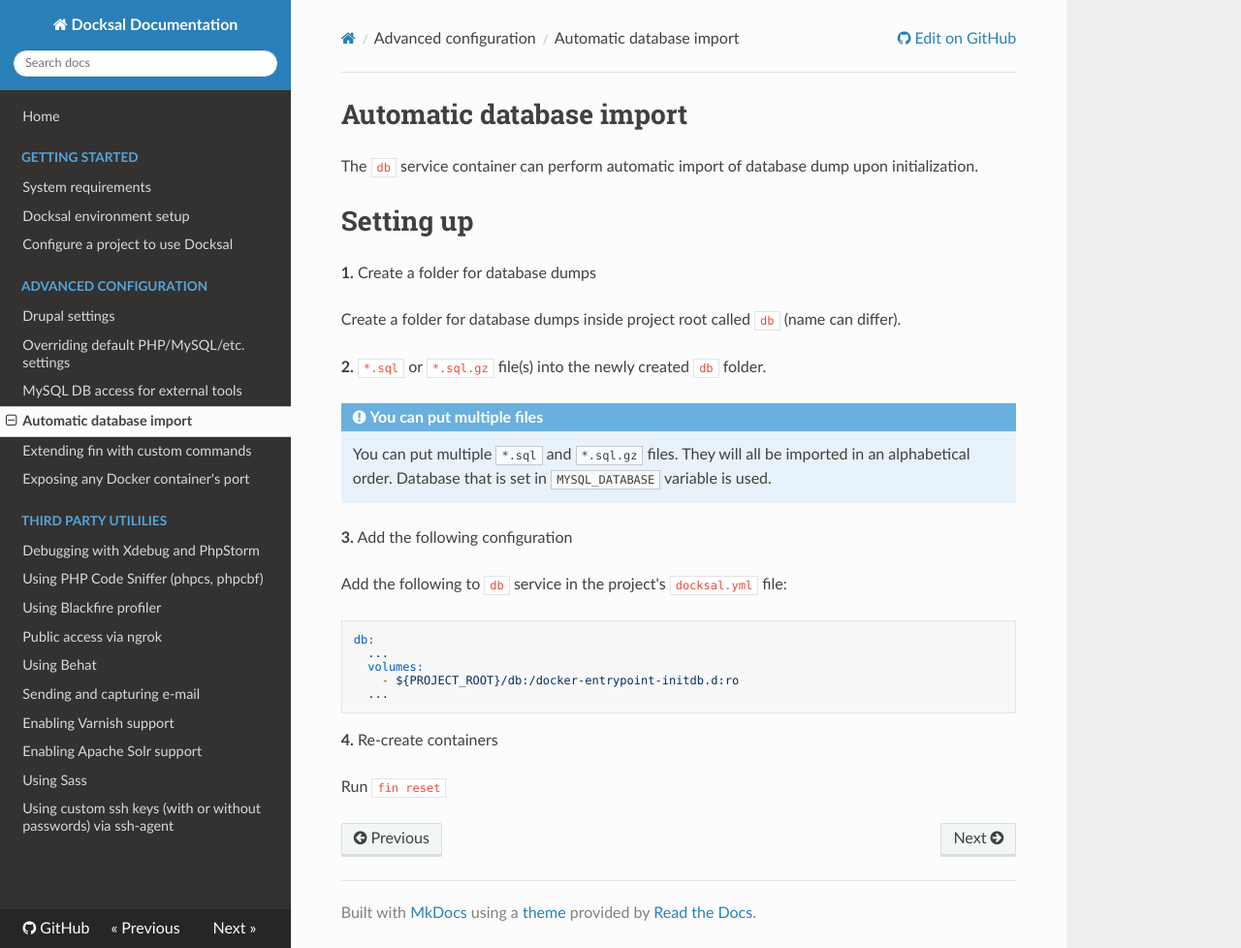
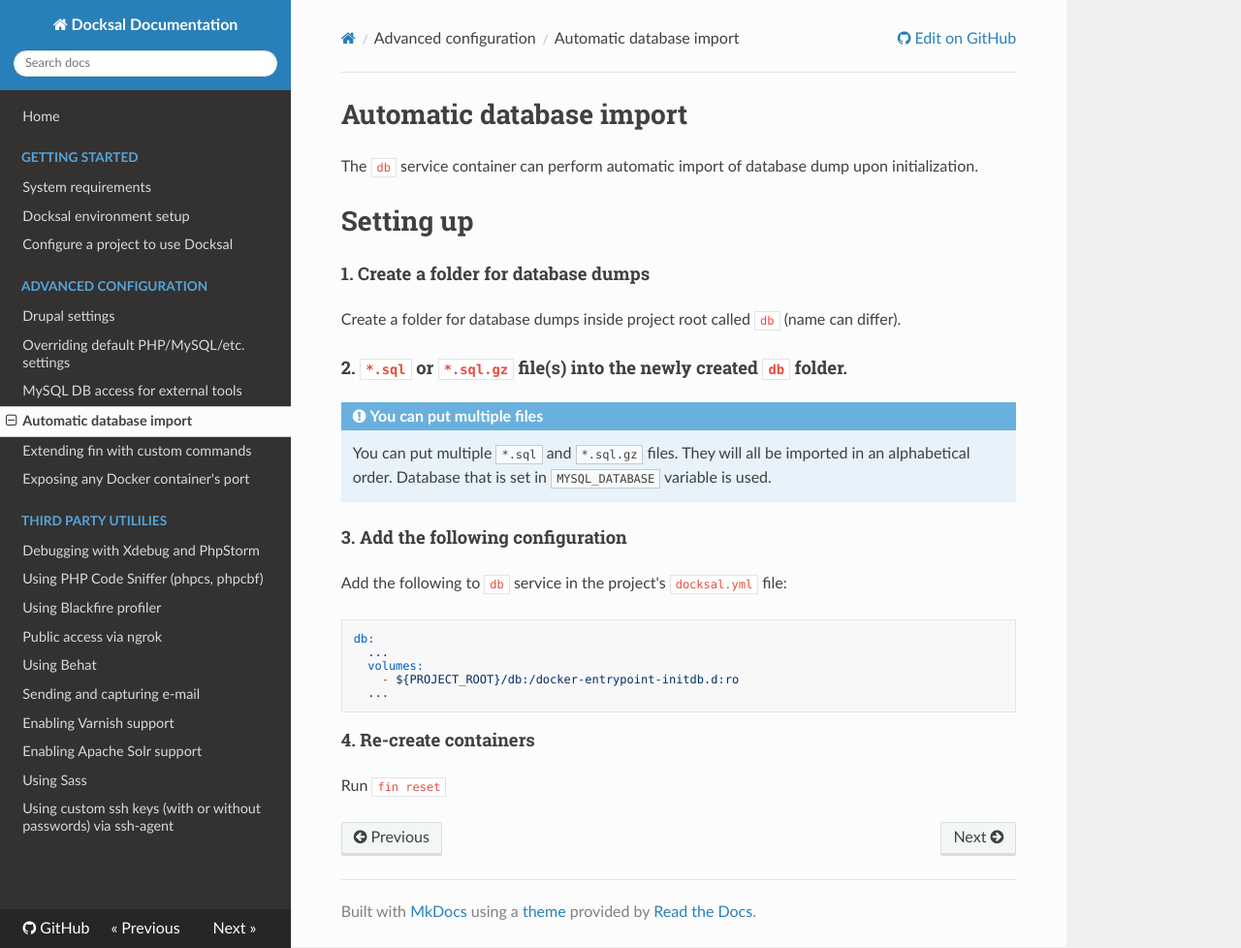
Before and after one commit to docksal/docksal, an MkDocs documentation site: the page built from docs/db-import.md, in a window 1280 px wide and 978 px high. Shown: the whole window at 97% size. Built offline with MkDocs 1.6.1, drawn with Linux system fonts in a browser that asks for light colours; nearby versions of some CDN libraries; old or Windows-style settings are respelled for this version of MkDocs.

````diff
--- a/docs/db-import.md
+++ b/docs/db-import.md
@@ -4,16 +4,16 @@ The `db` service container can perform automatic import of database dump upon in
 
 # Setting up
 
-**1.** Create a folder for database dumps
+#### 1. Create a folder for database dumps
 
 Create a folder for database dumps inside project root called `db` (name can differ).
 
-**2.** `*.sql` or `*.sql.gz` file(s) into the newly created `db` folder.
+#### 2. `*.sql` or `*.sql.gz` file(s) into the newly created `db` folder.
 
 !!! note "You can put multiple files"
     You can put multiple `*.sql` and `*.sql.gz` files. They will all be imported in an alphabetical order. Database that is set in `MYSQL_DATABASE` variable is used.
 
-**3.** Add the following configuration
+#### 3. Add the following configuration
 
 Add the following to `db` service in the project's `docksal.yml` file:
 
@@ -25,6 +25,6 @@ db:
   ...
 ```
 
-**4.** Re-create containers
+#### 4. Re-create containers
 
 Run `fin reset`
````
